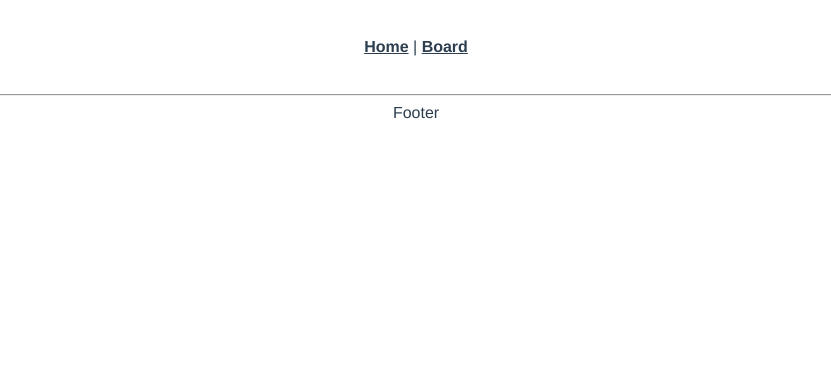
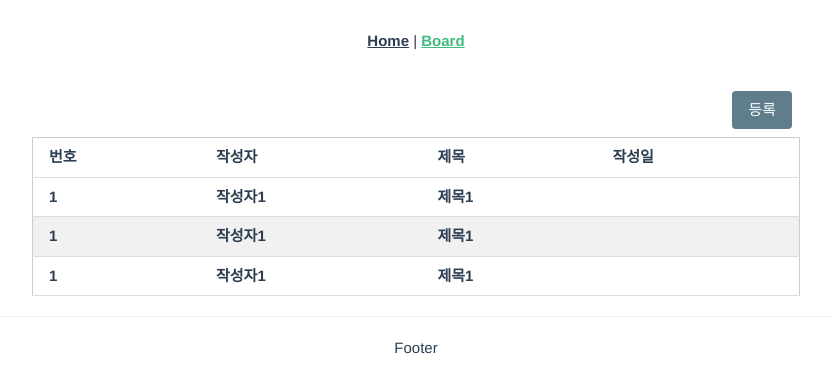
Before and after one commit to woal136/vueFrontend, a Vue app in the folder vue-front/: page /board/list in a window 1280 px wide. Before the commit this address had no page. Shown: the top 392 px of the page, without its empty margins (224-1055 px from the left). Built offline with nearby package versions, Linux system fonts and the light colour scheme.

Commit message:
board list view template

```diff
--- a/vue-front/public/index.html
+++ b/vue-front/public/index.html
@@ -5,6 +5,7 @@
     <meta http-equiv="X-UA-Compatible" content="IE=edge">
     <meta name="viewport" content="width=device-width,initial-scale=1.0">
     <link rel="icon" href="<%= BASE_URL %>favicon.ico">
+    <link rel="stylesheet" href="https://www.w3schools.com/w3css/4/w3.css">
     <title><%= htmlWebpackPlugin.options.title %></title>
   </head>
   <body>
--- /dev/null
+++ b/vue-front/src/assets/common.css
@@ -0,0 +1,20 @@
+.board-list {
+    width: 768px;
+    margin: auto;
+}
+
+.board-detail {
+    width: 768px;
+    margin: auto;
+    text-align: left;
+}
+
+.board-contents {
+    padding: 12px 8px;
+    border-bottom: 1px solid #eee;
+}
+
+.common-buttons {
+    padding: 8px;
+    text-align: right;
+}
--- a/vue-front/src/main.js
+++ b/vue-front/src/main.js
@@ -2,6 +2,9 @@
 import App from './App.vue'
 import router from './router'
 
+// css는 끝에 붙일 것
+import './assets/common.css'
+
 createApp(App)
     .use(router)
     .mount('#app')
--- a/vue-front/src/router/index.js
+++ b/vue-front/src/router/index.js
@@ -1,11 +1,17 @@
 import { createRouter, createWebHistory } from "vue-router";
 import PageHome from "@/views/PageHome";
+import BoardList from "@/views/board/BoardList"
 
 const routes = [
     {
         path: '/',
         name: 'PageHome',
         component: PageHome
+    },
+    {
+        path: '/board/list',
+        name: 'BoardList',
+        component: BoardList
     }
 ]
 
--- /dev/null
+++ b/vue-front/src/views/board/BoardList.vue
@@ -0,0 +1,109 @@
+<template>
+  <div class="board-list">
+    <div class="common-buttons">
+        <button type="button" class="w3-button w3-round w3-blue-gray" @click="fnWrite">등록</button>
+    </div>
+    <table class="w3-table-all">
+        <thead>
+            <tr>
+                <th>번호</th>
+                <th>작성자</th>
+                <th>제목</th>
+                <th>작성일</th>
+            </tr>
+        </thead>
+        <tbody>
+            <tr v-for="(row, idx) in list" :key="idx">
+                <th>{{ row.idx }}</th>
+                <th>{{ row.writer }}</th>
+                <th><a @click="fnView(`${row.idx}`)">{{ row.title }}</a></th>
+                <th>{{ row.writeDate }}</th>
+            </tr>
+        </tbody>
+    </table>
+    <div class="pagination w3-bar w3-padding-16 w3-small" v-if="paging.total_list_cnt > 0">
+        <span class="pg">
+        <a href="javascript:;" @click="fnPage(1)" class="first w3-button w3-border">&lt;&lt;</a>
+        <a href="javascript:;" v-if="paging.start_page > 10" @click="fnPage(`${paging.start_page - 1}`)"
+            class="prev w3-button w3-border">&lt;</a>
+        <template v-for=" (n, index) in paginavigation()">
+            <template v-if="paging.page == n">
+                <strong class="w3-button w3-border w3-green" :key="index">{{ n }}</strong>
+            </template>
+            <template v-else>
+                <a class="w3-button w3-border" href="javascript:;" @click="fnPage(`${n}`)" :key="index">{{ n }}</a>
+            </template>
+        </template>
+        <a href="javascript:;" v-if="paging.total_page_cnt > paging.end_page"
+            @click="fnPage(`${paging.end_page + 1}`)" class="next w3-button w3-border">&gt;</a>
+        <a href="javascript:;" @click="fnPage(`${paging.total_page_cnt}`)" class="last w3-button w3-border">&gt;&gt;</a>
+        </span>
+    </div>
+  </div>
+</template>
+
+<script>
+export default {
+    data() {
+        return {
+            requestBody: {}, //리스트 페이지 데이터전송
+            list: {}, //리스트 데이터
+            no: '', //게시판 숫자처리
+            paging: {
+                block: 0,
+                end_page: 0,
+                next_block: 0,
+                page: 0,
+                page_size: 0,
+                prev_block: 0,
+                start_index: 0,
+                start_page: 0,
+                total_block_cnt: 0,
+                total_list_cnt: 0,
+                total_page_cnt: 0,
+            }, //페이징 데이터
+            page: this.$route.query.page ? this.$route.query.page : 1,
+            size: this.$route.query.size ? this.$route.query.size : 10,
+            keyword: this.$route.query.keyword,
+            paginavigation: function () { //페이징 처리 for문 커스텀
+                let pageNumber = [] //;
+                let start_page = this.paging.start_page;
+                let end_page = this.paging.end_page;
+                for (let i = start_page; i <= end_page; i++) pageNumber.push(i);
+                return pageNumber;
+            }
+        }
+    },
+    mounted() {
+        this.fnGetList();
+    },
+    methods: {
+        fnGetList() {
+            this.list = [
+                {
+                    "idx": 1,
+                    "title": "제목1",
+                    "writer": "작성자1",
+                    "created_at": "작성일시1"
+                },
+                {
+                    "idx": 1,
+                    "title": "제목1",
+                    "writer": "작성자1",
+                    "created_at": "작성일시1"
+                },
+                {
+                    "idx": 1,
+                    "title": "제목1",
+                    "writer": "작성자1",
+                    "created_at": "작성일시1"
+                }
+            ]
+        }
+    }
+}
+</script>
+
+<style>
+
+</style>
```
